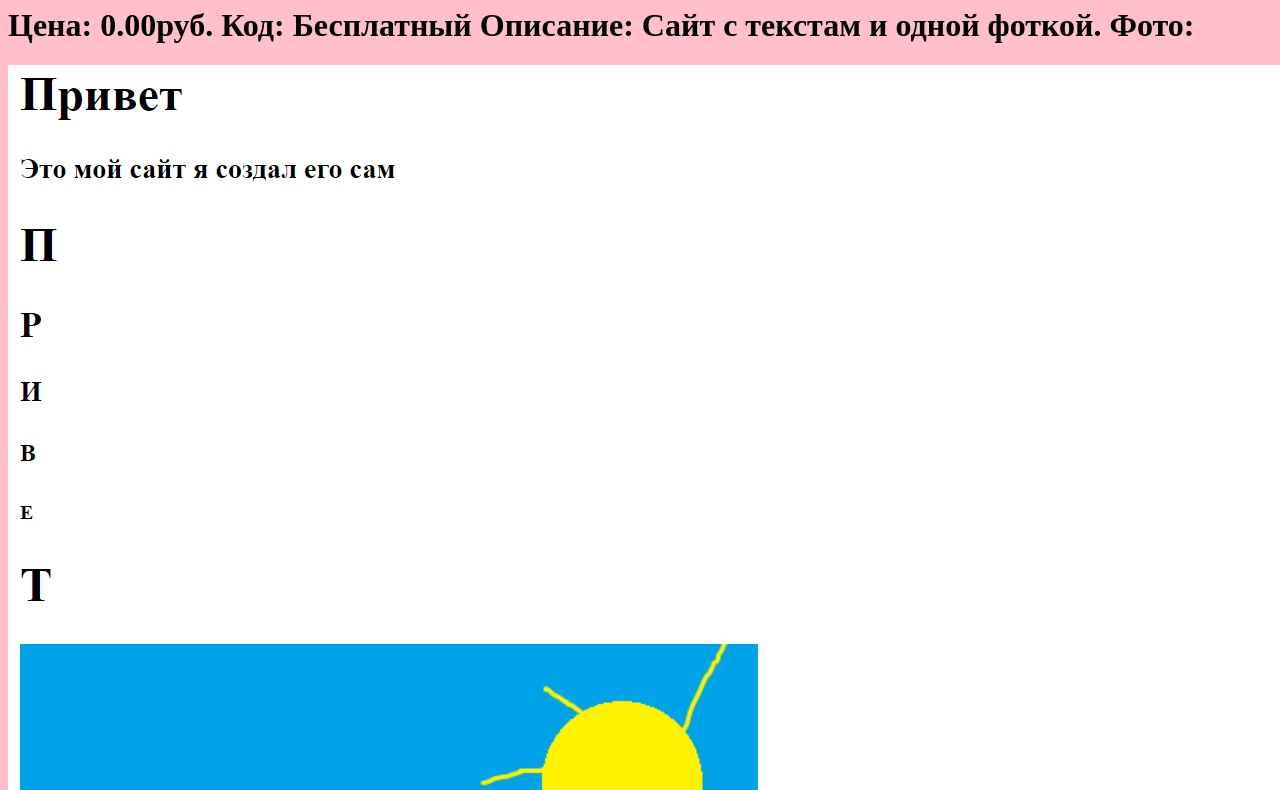
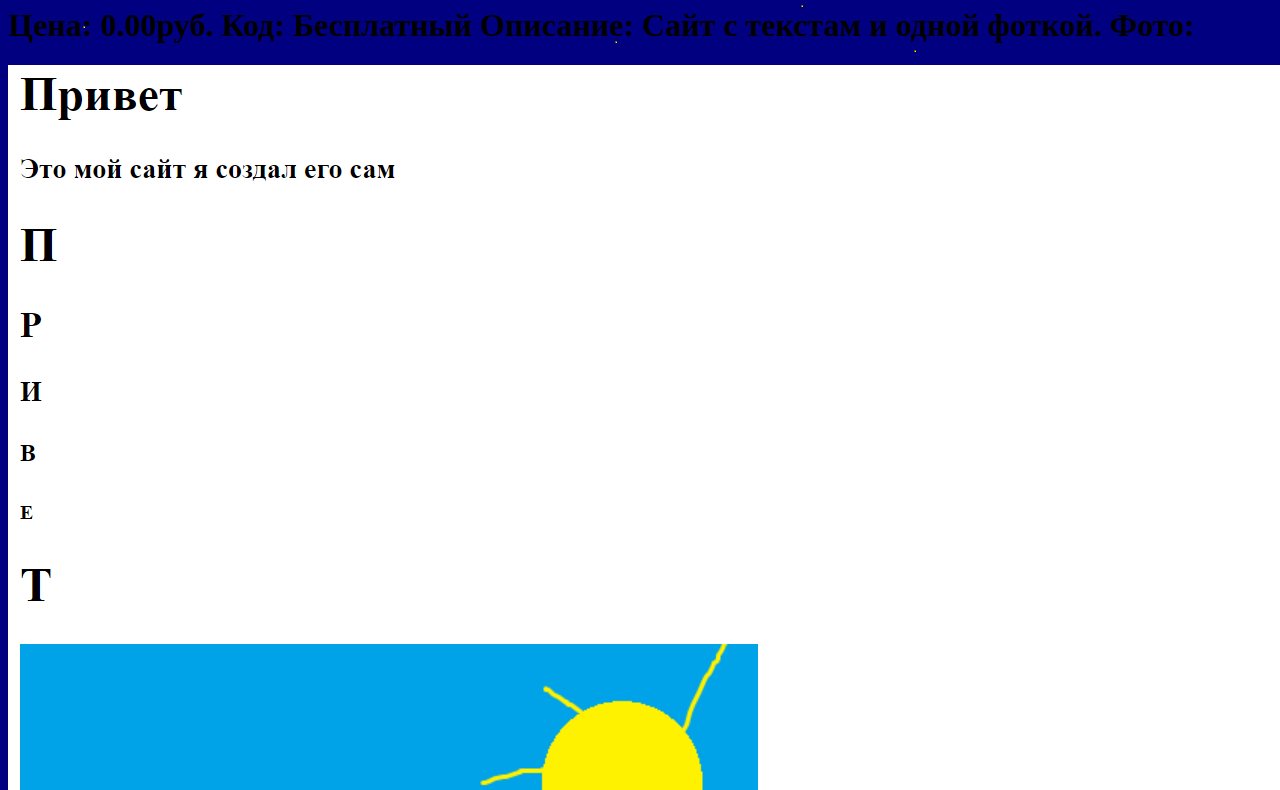
Before and after one commit to Roman26022012/imoreprimer, a plain HTML site: page index.html in a window 1280 px wide. Shown: the part 118-908 px from the top of the page. Drawn offline with Linux system fonts and the light colour scheme.

Commit message:
Update index.html

```diff
--- a/index.html
+++ b/index.html
@@ -1,3 +1,5 @@
+<body background="fon.png">
+
 <h1>Примеры сайтов и их коды<h1>
 
 <h1>Сайт N1 <h1>
@@ -46,4 +48,3 @@
   <hr>
 
   <a href="https://roman26022012.github.io/imore/">Назад</a>
-<body bgcolor="pink">
```
